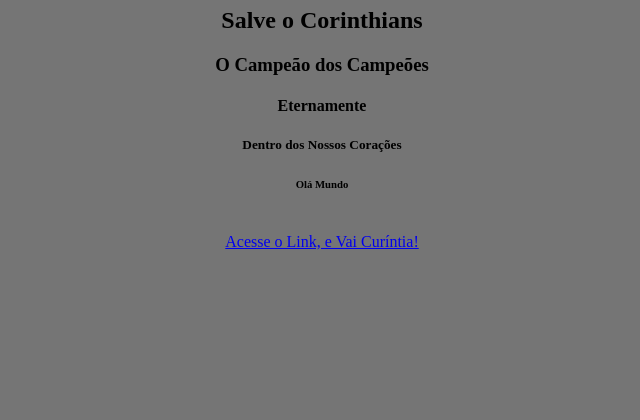
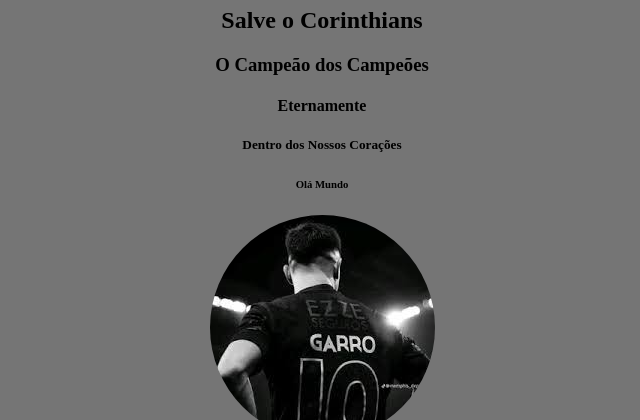
Before and after one commit to Lourenco94/Corinthians, a plain HTML site: page index.html in a window 1280 px wide. Shown: the part 73-493 px from the top of the page, without its empty margins (318-958 px from the left). Drawn offline with Linux system fonts and the light colour scheme.

Commit message:
Update index.html

```diff
--- a/index.html
+++ b/index.html
@@ -13,7 +13,7 @@
 <h4>Eternamente</h4>
 <h5>Dentro dos Nossos Corações</h5>
 <h6>Olá Mundo</h6>
-<a href="https://www.youtube.com/watch?v=9cIWcoQONfk"><img src="Site/Garro.jfif" alt=""style="border-radius: 50%;""></a>
+<a href="https://www.youtube.com/watch?v=9cIWcoQONfk"><img src="Garro.jfif" alt=""style="border-radius: 50%;""></a>
 <br>
 <a href="https://www.youtube.com/watch?v=9cIWcoQONfk">Acesse o Link, e Vai Curíntia!</a>
 </center>
```
